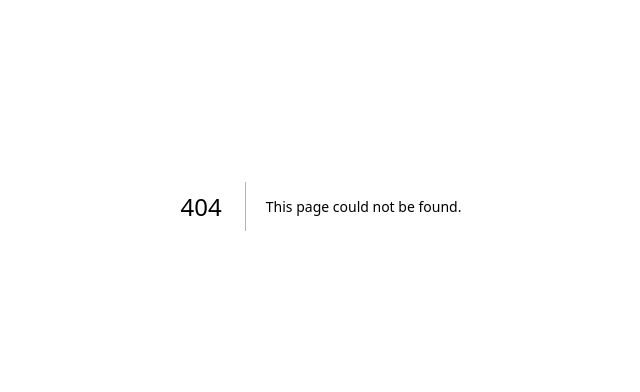
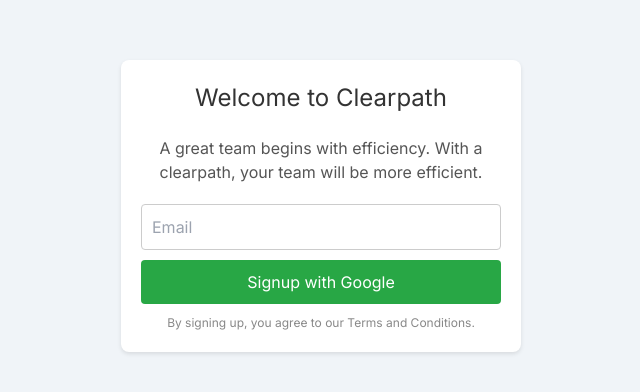
Before and after one commit to Clearpath-HQ/Clearpath_frontend, a Next.js app in the folder clearpath/: page /auth/login in a window 1280 px wide. Before the commit this address had no page. Shown: the part 194-586 px from the top of the page, without its empty margins (319-959 px from the left). Built offline with nearby package versions, Linux system fonts and the light colour scheme.

Commit message:
auth directory + start layout

```diff
--- /dev/null
+++ b/clearpath/app/auth/layout.tsx
@@ -0,0 +1,24 @@
+import React, { ReactNode, CSSProperties } from 'react';
+
+type LayoutProps = {
+  children: ReactNode;
+};
+
+const Layout: React.FC<LayoutProps> = ({ children }) => {
+  return (
+    <div style={containerStyle}>
+      {children}
+    </div>
+  );
+};
+
+const containerStyle: CSSProperties = {
+  display: 'flex',
+  flexDirection: 'column',
+  alignItems: 'center',
+  justifyContent: 'center',
+  height: '100vh',
+  backgroundColor: '#f0f4f8',
+};
+
+export default Layout;
--- /dev/null
+++ b/clearpath/app/auth/login/page.tsx
@@ -0,0 +1,61 @@
+import React, { CSSProperties } from 'react';
+import Layout from '../layout';
+
+export default function LoginPage() {
+  return (
+    <Layout>
+      <div style={contentStyle}>
+        <h1 style={titleStyle}>Welcome to Clearpath</h1>
+        <p style={subtitleStyle}>A great team begins with efficiency. With a clearpath, your team will be more efficient.</p>
+        <input type="email" placeholder="Email" style={inputStyle} />
+        <button style={buttonStyle}>Signup with Google</button>
+        <p style={termsStyle}>By signing up, you agree to our <a href="#">Terms and Conditions</a>.</p>
+      </div>
+    </Layout>
+  );
+}
+
+const contentStyle: CSSProperties = {
+  textAlign: 'center',
+  maxWidth: '400px',
+  padding: '20px',
+  backgroundColor: '#fff',
+  borderRadius: '8px',
+  boxShadow: '0 2px 4px rgba(0,0,0,0.1)',
+};
+
+const titleStyle: CSSProperties = {
+  fontSize: '24px',
+  marginBottom: '20px',
+  color: '#333',
+};
+
+const subtitleStyle: CSSProperties = {
+  fontSize: '16px',
+  marginBottom: '20px',
+  color: '#555',
+};
+
+const inputStyle: CSSProperties = {
+  width: '100%',
+  padding: '10px',
+  marginBottom: '10px',
+  borderRadius: '4px',
+  border: '1px solid #ccc',
+};
+
+const buttonStyle: CSSProperties = {
+  width: '100%',
+  padding: '10px',
+  backgroundColor: '#28a745',
+  color: '#fff',
+  border: 'none',
+  borderRadius: '4px',
+  cursor: 'pointer',
+};
+
+const termsStyle: CSSProperties = {
+  marginTop: '10px',
+  fontSize: '12px',
+  color: '#888',
+};
--- /dev/null
+++ b/clearpath/app/auth/signup/page.tsx
@@ -0,0 +1,62 @@
+// app/page2/page.js
+import React, { CSSProperties } from 'react';
+import Layout from '../layout';
+
+export default function SignupPage() {
+  return (
+    <Layout>
+      <div style={contentStyle}>
+        <h1 style={titleStyle}>Join Clearpath</h1>
+        <p style={subtitleStyle}>Efficiency is key to success. Join Clearpath to streamline your team workflow.</p>
+        <input type="email" placeholder="Email" style={inputStyle} />
+        <button style={buttonStyle}>Signup with Google</button>
+        <p style={termsStyle}>By signing up, you agree to our <a href="#">Terms and Conditions</a>.</p>
+      </div>
+    </Layout>
+  );
+}
+
+const contentStyle: CSSProperties = {
+  textAlign: 'center',
+  maxWidth: '400px',
+  padding: '20px',
+  backgroundColor: '#fff',
+  borderRadius: '8px',
+  boxShadow: '0 2px 4px rgba(0,0,0,0.1)',
+};
+
+const titleStyle: CSSProperties = {
+  fontSize: '24px',
+  marginBottom: '20px',
+  color: '#333',
+};
+
+const subtitleStyle: CSSProperties = {
+  fontSize: '16px',
+  marginBottom: '20px',
+  color: '#555',
+};
+
+const inputStyle: CSSProperties = {
+  width: '100%',
+  padding: '10px',
+  marginBottom: '10px',
+  borderRadius: '4px',
+  border: '1px solid #ccc',
+};
+
+const buttonStyle: CSSProperties = {
+  width: '100%',
+  padding: '10px',
+  backgroundColor: '#28a745',
+  color: '#fff',
+  border: 'none',
+  borderRadius: '4px',
+  cursor: 'pointer',
+};
+
+const termsStyle: CSSProperties = {
+  marginTop: '10px',
+  fontSize: '12px',
+  color: '#888',
+};
```
Also changed, not shown: 2 other files (tests, documents, lock files or other folders).
